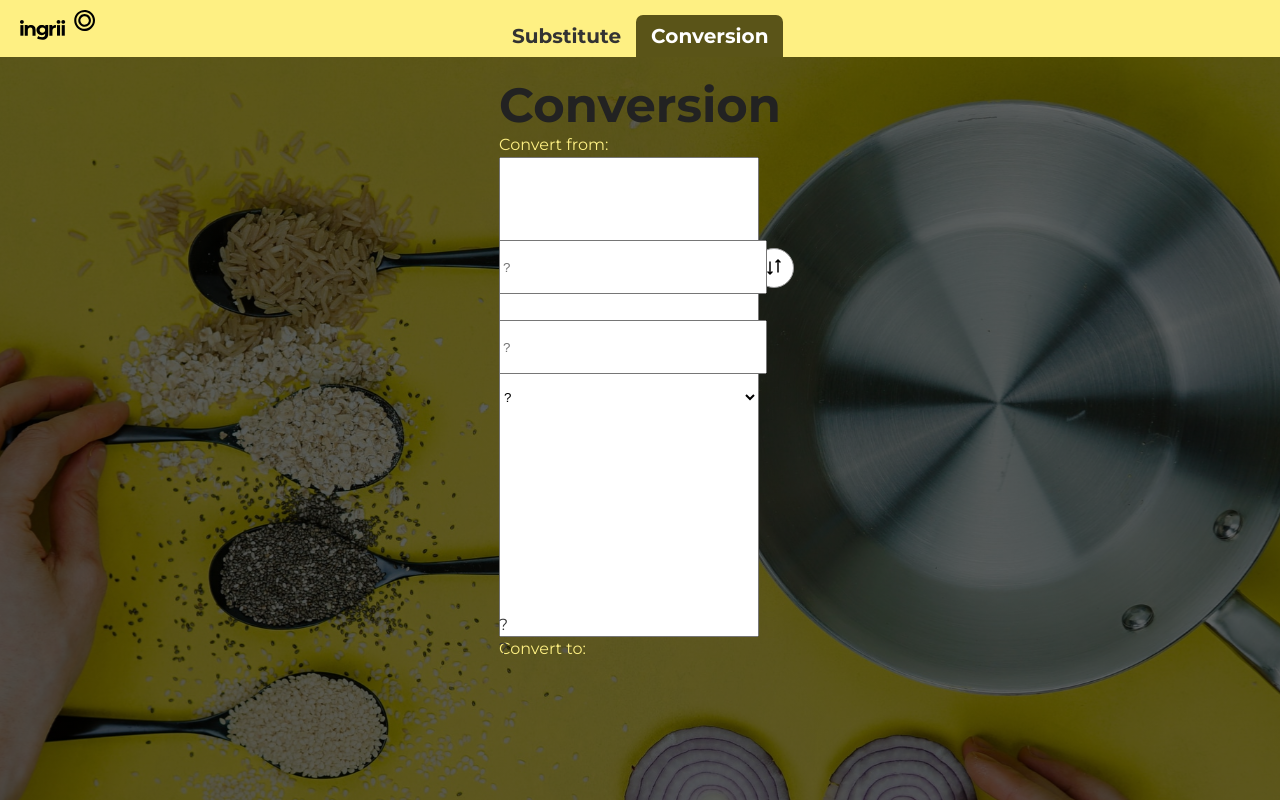
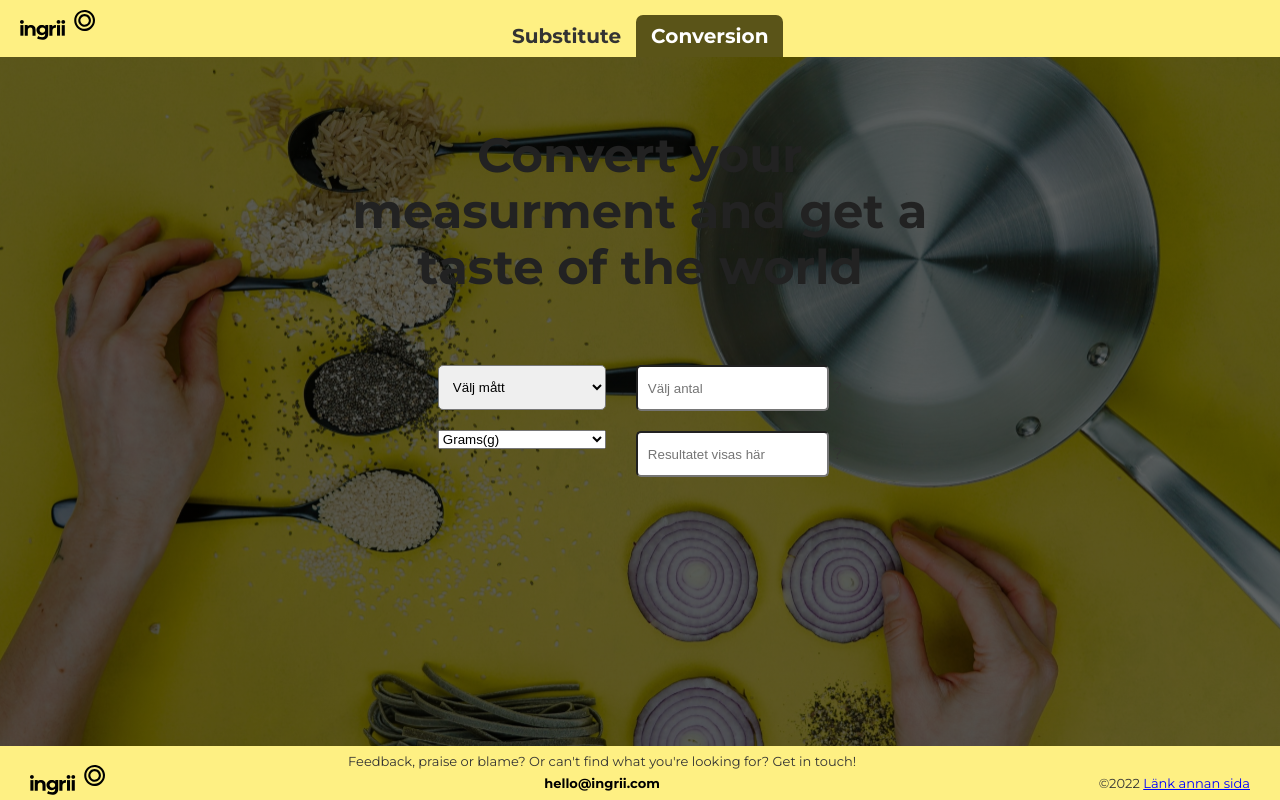
Before and after one commit to Annaaste/reactproject, a Next.js app: page /convert in a window 1280 px wide. Shown: the top 800 px of the page. Built offline with nearby package versions, Linux system fonts and the light colour scheme.

Commit message:
started designing conversion

```diff
--- a/components/ConvertAtoms/ConvertAtoms.module.scss
+++ b/components/ConvertAtoms/ConvertAtoms.module.scss
@@ -1,35 +1,43 @@
 @import 'colors.scss';
 
+/*
   .buttonIcon {
     height: 40px;
     width: 40px;
-    position: absolute;
-    top: 31%;
-    right: 38%;
+  }
+*/
+
+  .convertInput,
+  .convertOutput {
+    height: 4rem;
+    padding-left: 1rem;
+    border-radius: 0.5rem;
+
+
   }
 
-  .input {
-    height: 48px;
-    width: 260px;
-    position: absolute;
-    top: 30%;
+  .choice {
+    display: flex;
+    flex-direction: column;
+    row-gap: 2rem;
+    border-radius: 0.5rem;
+
+    @include mq(500px) {
+      width: 18rem;
+      align-self: center;
+    }
   }
 
-  .output {
-    height: 48px;
-    width: 260px;
-    position: absolute;
-    top: 40%;
-  }
-
-  .choice  {
-    height: 480px;
-    width: 260px;
+  .optionBox {
+    height: 4.5rem;
+    border-radius: 0.5rem;
+    padding-left: 1rem;
   }
 
   #measurements  {
-    height: 480px;
-    width: 260px;
+    //height: 480px;
+    //width: 260px;
+    background-color: #3380ff;
   }
 
   .helpText {
--- a/components/ConvertAtoms/Input.jsx
+++ b/components/ConvertAtoms/Input.jsx
@@ -8,22 +8,24 @@ return (
 <div className={styles.choice}>
 
   <div>
-      <input className={styles.input}
+      <input className={styles.convertInput}
         type="text"
         id="input"
         value={input}
-        placeholder={unitA.unit}
+        //placeholder={unitA.unit}
+        placeholder="Välj antal"
         onChange={({target}) => setInput(target.value)}
       />
       <label> {unitA.symbol} </label>
   </div>
 
   <div>
-      <input className={styles.output}
+      <input className={styles.convertOutput}
         type="text"
         id="output"
         value={output}
-        placeholder={unitB.unit}
+        //placeholder={unitB.unit}
+        placeholder="Resultatet visas här"
         readOnly
         />
       <label className={styles.symbolB}> {unitB.symbol} </label>
--- a/components/ConvertAtoms/MeasureSelect.jsx
+++ b/components/ConvertAtoms/MeasureSelect.jsx
@@ -42,14 +42,10 @@ const MeasureSelect = ({measurement, setMeasurement, unit, setUnitA, setUnitB})
 
   return (
     <div className={styles.choice}>
-      <label className={styles.helpText} htmlFor="measurements">Convert from: </label>
+      {/*<label className={styles.helpText} htmlFor="measurements">Convert from: </label>*/}
+        <select name="measurements"  className={styles.optionBox}   id="measurements" onChange={({target}) => onSelectChange(target.value)}>
 
-      <div >
-
-
-        <select name="measurements"  className={styles.choice}   id="measurements" onChange={({target}) => onSelectChange(target.value)}>
-
-          <option value="a">?</option>
+          <option value="a">Välj mått</option>
           <option value="b">LITERS</option>
           <option value="c">KILOGRAMS</option>
           <option value="d">Cups US</option>
@@ -78,17 +74,20 @@ const MeasureSelect = ({measurement, setMeasurement, unit, setUnitA, setUnitB})
           <option value="zz">Teaspoons Imperial</option>
 
         </select>
-        </div>
 
 
+{/*
         <div >
         <label className={styles.helpText} htmlFor="measurements">Convert to: </label>
-        </div>
+        </div>*/}
 
-        {["b", "c"].includes(measurement)
+        <SubSelect  measurement={measurement} changeUnit={changeUnit} unit={unit}/>
+
+        {/*["b", "c"].includes(measurement)
           ? <SubSelect  measurement={measurement} changeUnit={changeUnit} unit={unit}/>
+          //: null
           : null
-        }
+  */}
 
 
 
--- a/pages/convert/convert.module.scss
+++ b/pages/convert/convert.module.scss
@@ -1 +1,18 @@
 @import 'colors.scss';
+
+.convertHeader {
+  max-width: 60rem;
+  margin: 5rem auto;
+  text-align: center;
+}
+
+.convertFieldset {
+  display: flex;
+  justify-content: center;
+  gap: 3rem;
+  padding: 2rem;
+
+  @include mq(500px) {
+    flex-direction: column;
+  }
+}
--- a/pages/convert/index.jsx
+++ b/pages/convert/index.jsx
@@ -43,11 +43,11 @@ const Convert = () => {
 
   return (
     <div className={styles.container}>
-      <div>
-        <h1>Conversion</h1>
-      </div>
-      <form className={styles.Form}  onKeyUp={onSubmit}>
-        <fieldset>
+
+        <h1 className={styles.convertHeader}>Convert your measurment and get a taste of the world</h1>
+
+      <form className={styles.convertForm}  onKeyUp={onSubmit}>
+        <fieldset className={styles.convertFieldset}>
 
           <MeasureSelect
             measurement={measurement}
@@ -55,14 +55,14 @@ const Convert = () => {
             unit={unitB.symbol}
             setUnitA={setUnitA}
             setUnitB={setUnitB}/>
-
+{/*
           <Switch
             unitA={unitA}
             unitB={unitB}
             setUnitA={setUnitA}
             setUnitB={setUnitB}
             setOutput={setOutput}/>
-
+*/}
           <Input
             unitA={unitA}
             unitB={unitB}
```
